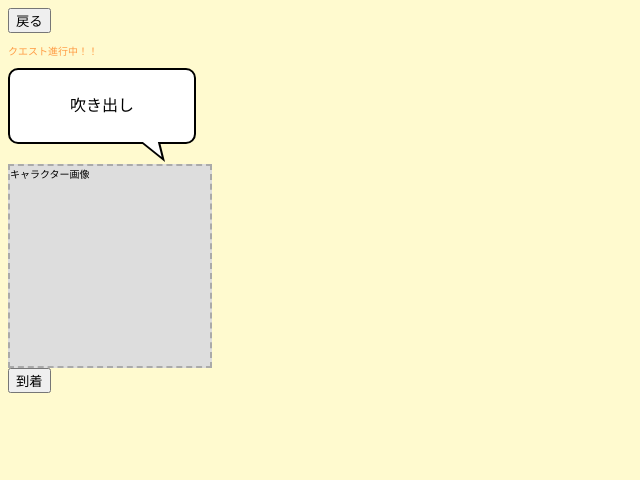
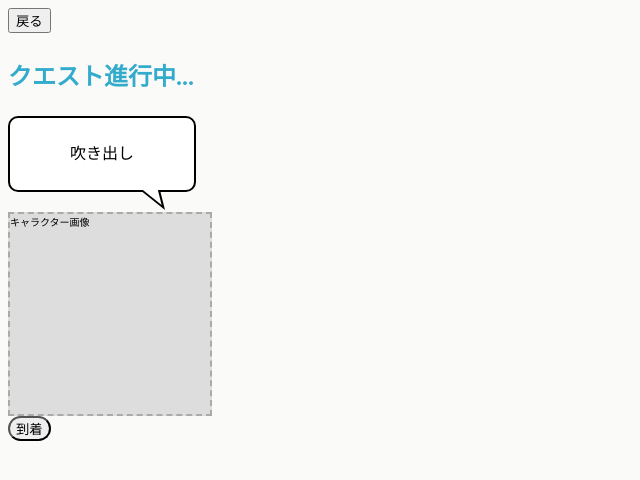
Before and after one commit to himatsumu/himatsumu_front, a React (Vite) app in the folder app/: page / in a window 1280 px wide. Shown: the top 480 px of the page, without its empty margins (0-640 px from the left). Built offline with nearby package versions, Linux system fonts and the light colour scheme.

Commit message:
ボタンコンポーネント作成

```diff
--- a/app/package.json
+++ b/app/package.json
@@ -25,6 +25,7 @@
     "eslint-plugin-react-refresh": "^0.4.19",
     "globals": "^16.0.0",
     "sass": "^1.89.1",
+    "typed-scss-modules": "^8.1.1",
     "typescript": "~5.8.3",
     "typescript-eslint": "^8.30.1",
     "vite": "^6.3.5"
--- a/app/src/App.css
+++ b/app/src/App.css
@@ -1,5 +1,5 @@
 :root {
-  --bg: #fffacf;
+  --bg: #fafaf8;
 }
 
 html {
--- /dev/null
+++ b/app/src/components/Button.tsx
@@ -0,0 +1,22 @@
+import styles from "../styles/common.module.scss";
+
+type Props = React.ButtonHTMLAttributes<HTMLButtonElement> & {  //通常の <button> に渡せるすべての属性を使えるようにしてる 例: onClick, type, disabled
+    children: React.ReactNode;                                  //ボタンの中に表示する要素（テキストやアイコンなど）
+    variant: keyof typeof buttonStyle;                          //buttonStyleのキーだけを型にする
+};
+
+//button共通じゃない
+const buttonStyle = {
+    small: styles["buttonCommon"]
+} as const
+
+//共通のボタンデザイン
+export const Button = ({ children, variant, className = "", ...props }: Props) => {
+    return (
+        <button className={`rounded-md ${styles["buttonCommon"]} ${variant ? buttonStyle[variant] : ""} ${className}`}
+            {...props}  //onclickとかbuttonの属性を渡せるようにする
+        >
+            {children}
+        </button>
+    )
+}
--- a/app/src/pages/quest_playing.tsx
+++ b/app/src/pages/quest_playing.tsx
@@ -3,6 +3,7 @@
 
 import "../styles/quest_playing.scss";
 import { useNavigate } from 'react-router-dom';
+import { Button } from '../components/Button';
 // import images from '../hooks/images';
 
 export default function QuestPlaying() {
@@ -17,13 +18,14 @@ export default function QuestPlaying() {
         <>
             <button className="back-button">戻る</button>
 
-            <p className="text-quest">クエスト進行中！！</p>
+            <p className="text-quest">クエスト進行中...</p>
 
             <div className="speechBubble">吹き出し</div>
 
             <div className="image-placeholder">キャラクター画像</div>
 
-            <button onClick={goToHome} className="arrival-button">到着</button>
+            <Button variant= "small" onClick={goToHome} >到着</Button>
+
 
 
 
--- /dev/null
+++ b/app/src/styles/common.module.scss
@@ -0,0 +1,4 @@
+//button
+.buttonCommon {
+    border-radius: 20px;
+}
--- a/app/src/styles/common.scss
+++ b/app/src/styles/common.scss
@@ -1,9 +1,9 @@
 // color
 $black: #232323;
 $white: #fefefe;
-$base: #fffacf;
-$main: #ff9c45;
-$sub: #a1d128;
+$base: #fafaf8;
+$main: #f99549;
+$sub: #33abcc;
 
 // font-size
 $xl: 2.4rem;
--- /dev/null
+++ b/app/src/styles/common.scss.d.ts
@@ -0,0 +1,6 @@
+//型定義ファイル
+declare const styles: {
+    "button-common": string;
+
+};
+export default styles;
--- a/app/src/styles/quest_clear.scss
+++ b/app/src/styles/quest_clear.scss
@@ -1,8 +1,4 @@
 @use '../styles/common' as *;
-
-.text-quest {
-    color: $main;
-};
 
 .image-placeholder {
     width: 200px; // 幅
@@ -13,6 +9,8 @@
 
 /*ダイアログ*/
 .quest-dialog {
+    background-color: $base;
+    color: #FFF;
     width: 322px;
     height: 300px;
     border-radius: 24px;
@@ -22,7 +20,7 @@
 
 /*ダイアログ内のテキスト*/
 .dialog-intext {
-    background-color: aquamarine;
+    background-color: $main;
     height: 48px;
     width: 258px;
     display: flex;              //*中のテキストを水平、垂直で真ん中にするよう
--- a/app/src/styles/quest_playing.scss
+++ b/app/src/styles/quest_playing.scss
@@ -1,8 +1,10 @@
-@use '../styles/common' as *;
+@use '../styles/common.scss' as *;
 
 .text-quest {
-    color: $main;
-};
+    color: $sub;
+    font-size: 24px;
+    font-weight: bold;
+}
 
 .image-placeholder {
     width: 200px; // 幅
```
Also changed, not shown: 1 other file (tests, documents, lock files or other folders).
